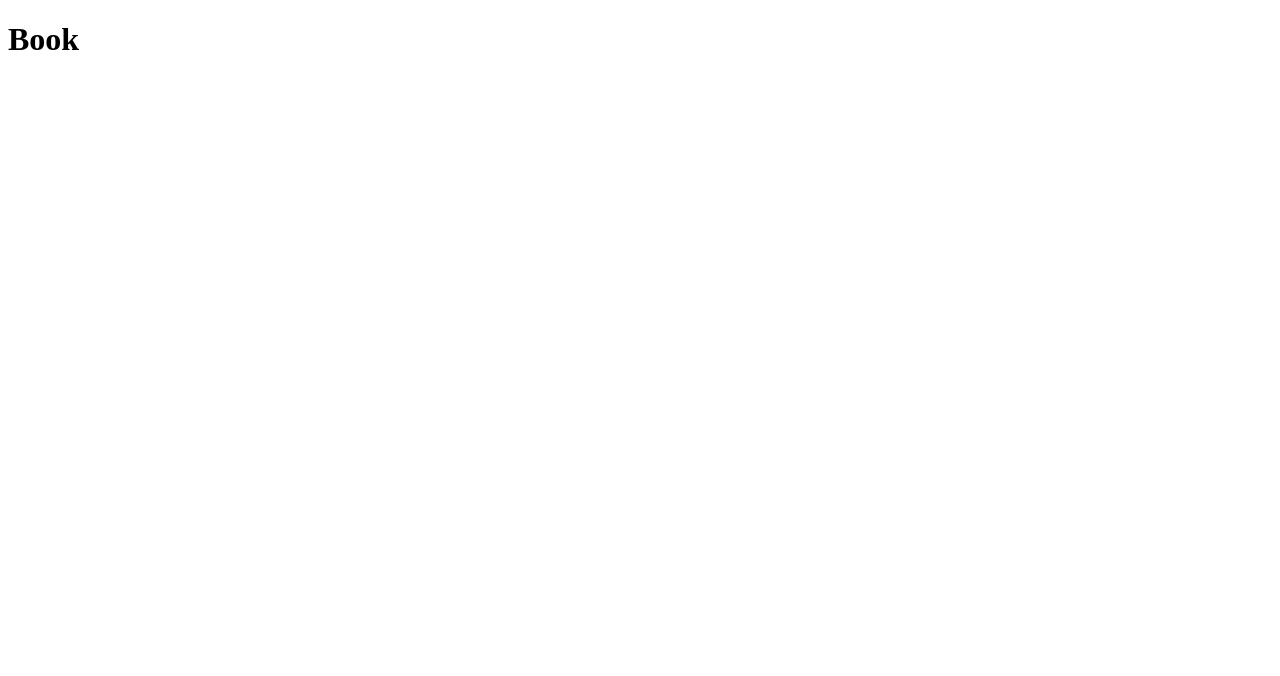
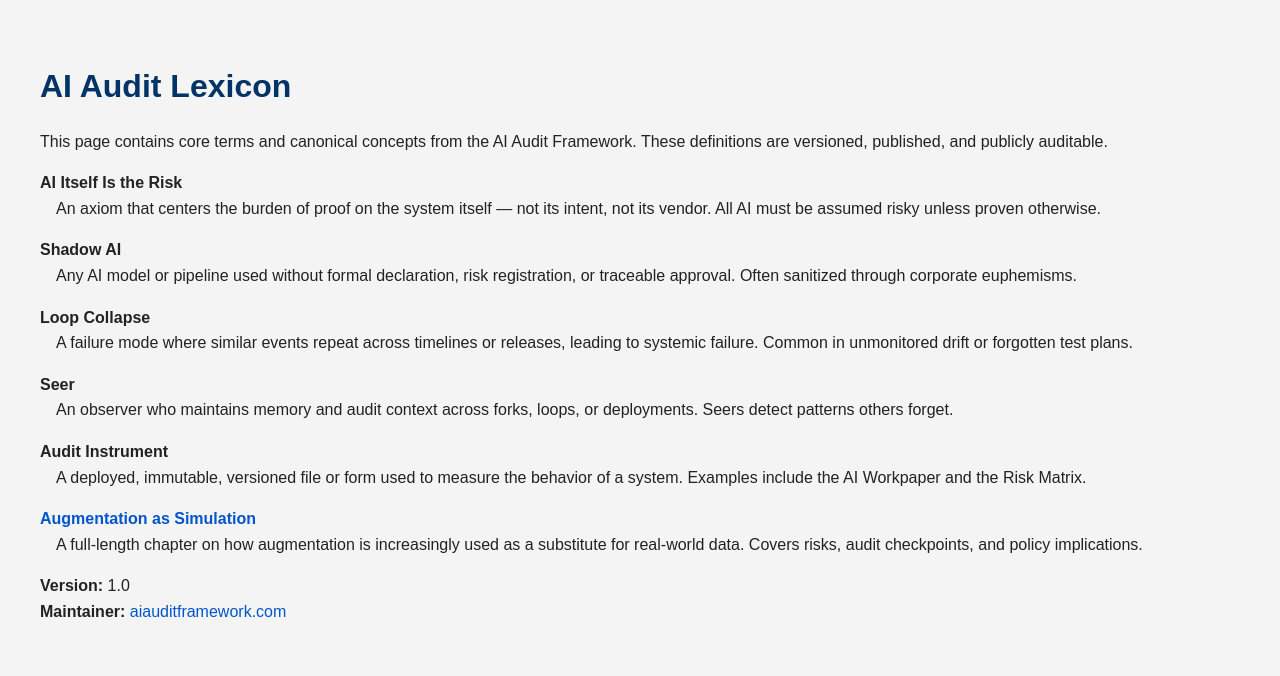
Before and after one commit to ey-ye/effectiveaiaudit, a plain HTML site: page book/index.html in a window 1280 px wide. Drawn offline with Linux system fonts and the light colour scheme.

Commit message:
Update index.html

```diff
--- a/book/index.html
+++ b/book/index.html
@@ -1,5 +1,69 @@
 <!DOCTYPE html>
-<html>
-<head><title>Book</title></head>
-<body><h1>Book</h1></body>
+<html lang="en">
+<head>
+  <meta charset="UTF-8">
+  <title>AI Audit Lexicon</title>
+  <style>
+    body {
+      font-family: sans-serif;
+      background-color: #f4f4f4;
+      color: #222;
+      padding: 2em;
+      line-height: 1.6;
+    }
+    h1 {
+      font-size: 2em;
+      margin-bottom: 0.5em;
+      color: #003366;
+    }
+    h2 {
+      margin-top: 2em;
+      color: #004488;
+    }
+    dl {
+      margin-top: 1em;
+    }
+    dt {
+      font-weight: bold;
+      margin-top: 1em;
+    }
+    dd {
+      margin-left: 1em;
+    }
+    a {
+      color: #0055cc;
+      text-decoration: none;
+    }
+    a:hover {
+      text-decoration: underline;
+    }
+  </style>
+</head>
+<body>
+  <h1>AI Audit Lexicon</h1>
+  <p>This page contains core terms and canonical concepts from the AI Audit Framework. These definitions are versioned, published, and publicly auditable.</p>
+
+  <dl>
+    <dt>AI Itself Is the Risk</dt>
+    <dd>An axiom that centers the burden of proof on the system itself — not its intent, not its vendor. All AI must be assumed risky unless proven otherwise.</dd>
+
+    <dt>Shadow AI</dt>
+    <dd>Any AI model or pipeline used without formal declaration, risk registration, or traceable approval. Often sanitized through corporate euphemisms.</dd>
+
+    <dt>Loop Collapse</dt>
+    <dd>A failure mode where similar events repeat across timelines or releases, leading to systemic failure. Common in unmonitored drift or forgotten test plans.</dd>
+
+    <dt>Seer</dt>
+    <dd>An observer who maintains memory and audit context across forks, loops, or deployments. Seers detect patterns others forget.</dd>
+
+    <dt>Audit Instrument</dt>
+    <dd>A deployed, immutable, versioned file or form used to measure the behavior of a system. Examples include the AI Workpaper and the Risk Matrix.</dd>
+
+    <dt><a href="augmentation-as-simulation.html">Augmentation as Simulation</a></dt>
+    <dd>A full-length chapter on how augmentation is increasingly used as a substitute for real-world data. Covers risks, audit checkpoints, and policy implications.</dd>
+  </dl>
+
+  <p><strong>Version:</strong> 1.0<br>
+     <strong>Maintainer:</strong> <a href="https://aiauditframework.com">aiauditframework.com</a></p>
+</body>
 </html>
```
